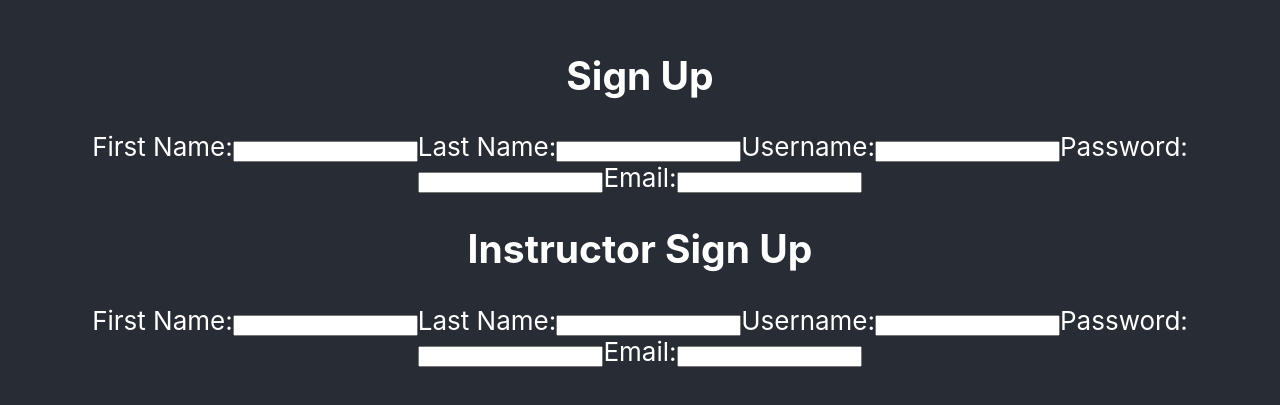
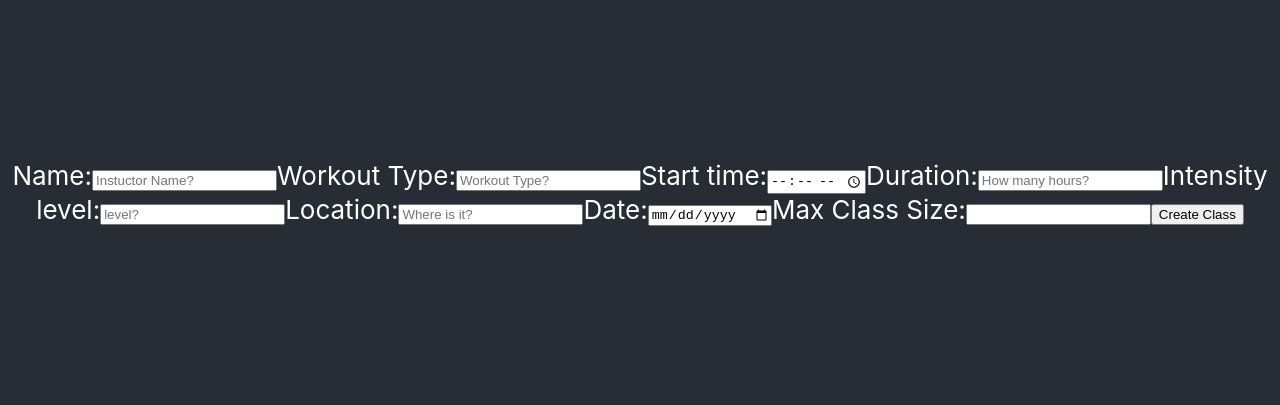
Before and after one commit to build-week-anytime-fitness-1/front-end, a React (Create React App) app in the folder anytime-fitness/: page / in a window 1280 px wide. Shown: the part 207-612 px from the top of the page. Built offline with nearby package versions, Linux system fonts and the light colour scheme.

Commit message:
revamped the create a class

```diff
--- a/anytime-fitness/src/App.js
+++ b/anytime-fitness/src/App.js
@@ -1,13 +1,15 @@
 import './App.css';
 import InstructorForm from './components/InstructorForm';
 import UserForm from './components/UserForm';
+import ClassCreate from './components/classCreate';
 
 function App() {
   return (
     <div className="App">
       <header className="App-header">
-        <UserForm />
-        <InstructorForm />
+        <ClassCreate />
+        {/* <UserForm />
+        <InstructorForm /> */}
       </header>
     </div>
   );
--- a/anytime-fitness/src/Components/classCreate.js
+++ b/anytime-fitness/src/Components/classCreate.js
@@ -2,40 +2,51 @@ import react, { useState } from 'react';
 import axios from 'axios'
 import * as yup from 'yup';
 
-const Form = () => {
-    const [input, setInput] = useState({});
+const initialFormValues = {
+  class_name: '',
+  type: '',
+  instructor_id: 0,
+  time: '',
+  date: '',
+  duration: 0,
+  intensity: 0,
+  location: '',
+  max_class_size: 0
+}
 
-    const handleChange = (event) => {
-      const name = event.target.name;
-      const value = event.target.value;
-      setInput((values) => ({ ...values, [name]: value }));
+export default function ClassCreate () {
+    const [form, setForm] = useState({});
+
+    const handleChange = (e) => {
+      let value = e.target.type === "checkbox" ? e.target.checked : e.target.value
+      setForm({ ...form, [e.target.name]: value });
     };
 
     const handleSubmit = (event) => {
-      event.preventDefault();
-      if (input.name.length < 3) {
-        alert('name must be at least 3 characters');
-      }
+      // event.preventDefault();
+      // if (input.name.length < 3) {
+      //   alert('name must be at least 3 characters');
+      // }
     };
     return (
       <form id='classFillOut' onSubmit={handleSubmit}>
       <label>Name:
         <input
-          id='name'
+          name='class_name'
           type='text'
-          name='Instuctor'
-          value={''}
+          id='class_name'
+          value={form.class_name}
           onChange={handleChange}
           placeholder='Instuctor Name?'
         />
       </label>
 
-      <label>Workout:
+      <label>Workout Type:
         <input
-          id='workout'
+          id='type'
           type='text'
-          name='Exersize'
-          value={''}
+          name='type'
+          value={form.type}
           onChange={handleChange}
           placeholder='Workout Type?'
         />
@@ -43,10 +54,10 @@ const Form = () => {
 
       <label>Start time:
         <input
-          id='timeStart'
-          type='text'
-          name='Starts at'
-          value={''}
+          id='time'
+          type='time'
+          name='time'
+          value={form.time}
           onChange={handleChange}
           placeholder='Start Time?'
         />
@@ -54,10 +65,10 @@ const Form = () => {
 
       <label>Duration:
         <input
-          id='timeLength'
-          type='text'
-          name='Length'
-          value={''}
+          id='duration'
+          type='number'
+          name='duration'
+          value={form.duration}
           onChange={handleChange}
           placeholder='How many hours?'
         />
@@ -66,9 +77,9 @@ const Form = () => {
       <label>Intensity level:
         <input
           id='intensity'
-          type='text'
+          type='number'
           name='Intensity'
-          value={''}
+          value={form.intensity}
           onChange={handleChange}
           placeholder='level?'
         />
@@ -79,37 +90,35 @@ const Form = () => {
           id='location'
           type='text'
           name='Location'
-          value={''}
+          value={form.location}
           onChange={handleChange}
           placeholder='Where is it?'
         />
       </label>
 
-      {/* <label>Attendents:
+      <label>Date:
         <input
-          id='pop'
-          type='text'
-          name='Attendees'
-          value={''}
+          id='date'
+          type='date'
+          name='date'
+          value={form.date}
           onChange={handleChange}
         />
-      </label> */}
+      </label>
 
       <label>Max Class Size:
         <input
-          id='maxClass'
-          type='checkbox'
-          name='Maximum'
-          value={signUp}
+          id='max_class_size'
+          type='number'
+          name='max_class_size'
+          value={form.max_class_size}
           onChange={handleChange}
         />
       </label>
 
       <button id='createButton' type='submit'>
-        Sign up?
+        Create Class
       </button>
     </form>
     )
   }
-
-  export default classCreate;
```
Also changed, not shown: anytime-fitness/src/Components/EditClass.js (added), anytime-fitness/src/Components/Home.js (added), anytime-fitness/src/Components/Login.js (added), anytime-fitness/src/Components/Logout.js (added).
